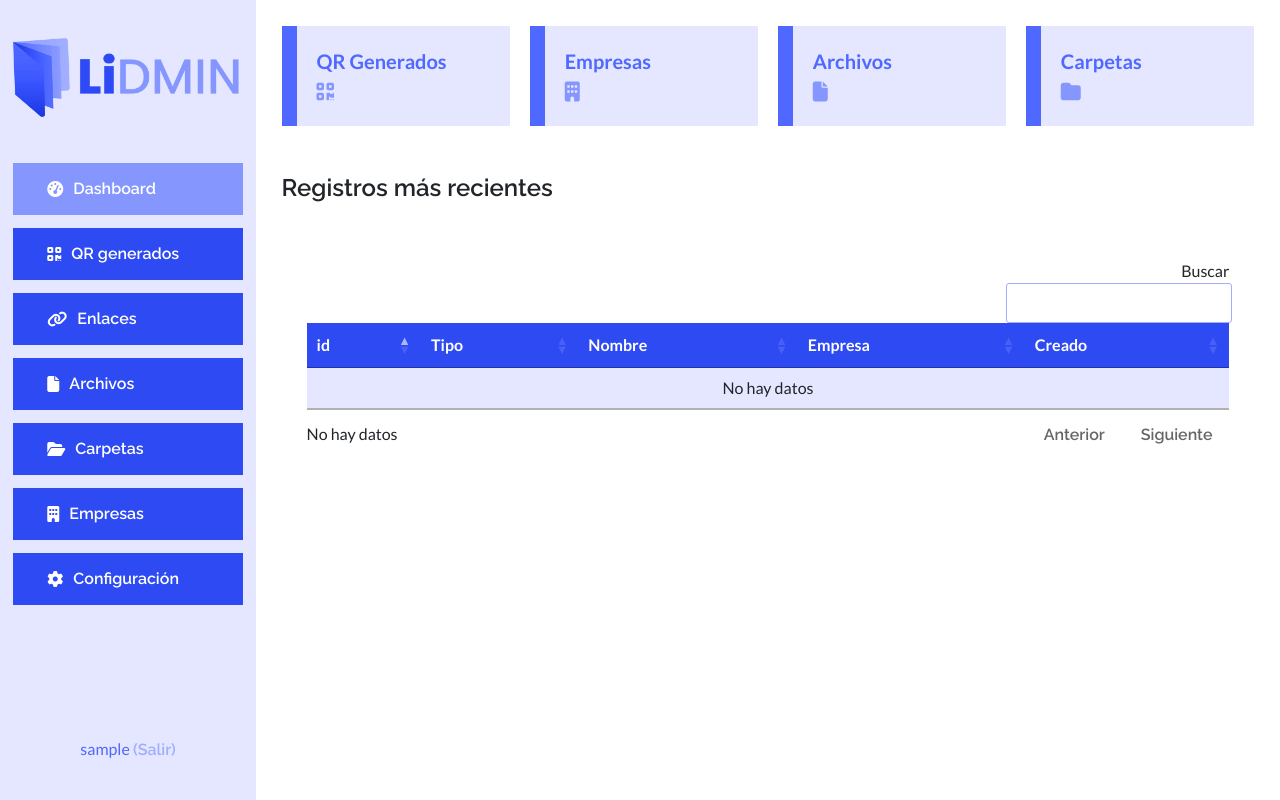
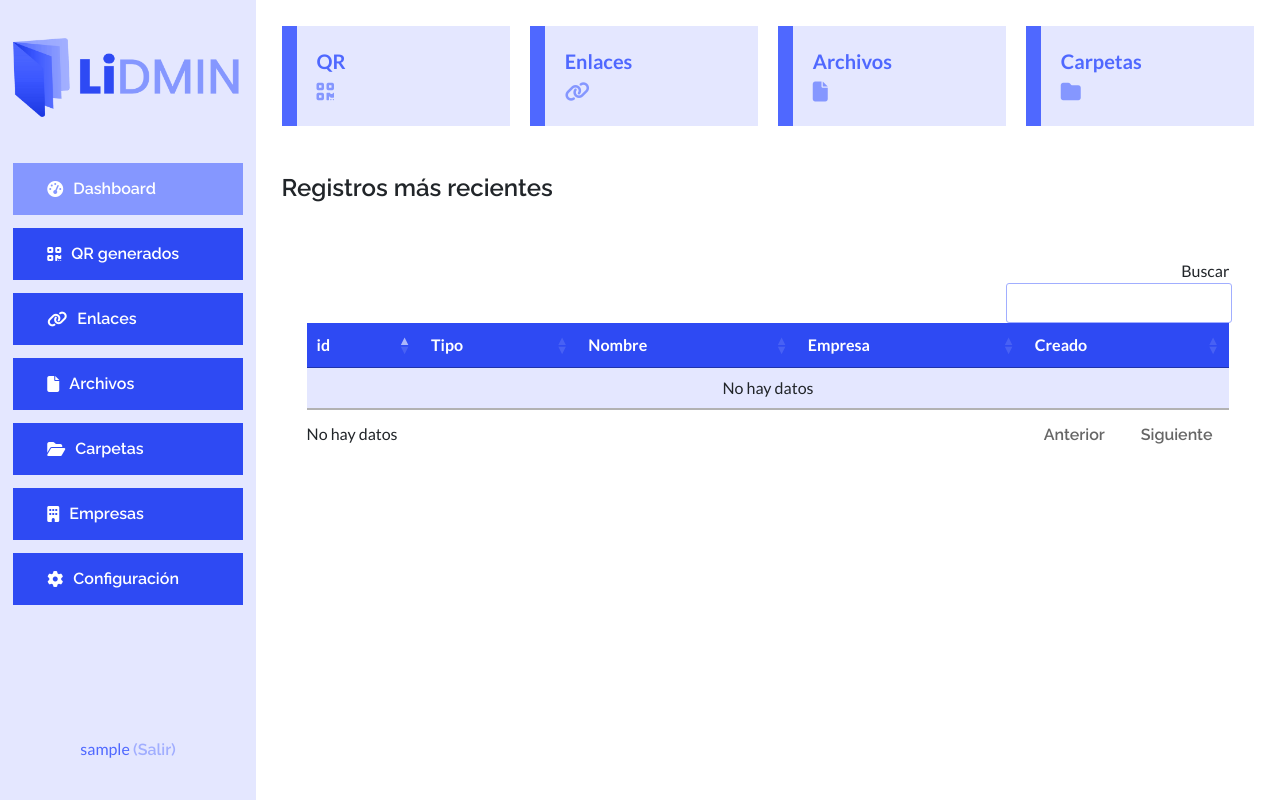
Before and after one commit to cindyita/lidmin, a PHP site: page /dashboard in a window 1280 px wide. Run offline with PHP 8.4, Linux system fonts and the light colour scheme; the visitor is signed in with stand-in values (Sample User, id 1); data that the repository does not hold is empty; a stand-in replaces the project's code that opens the database connection; some libraries are stand-ins or nearby versions.

Commit message:
nuevas estadisticas

```diff
--- a/src/views/dashboard.php
+++ b/src/views/dashboard.php
@@ -5,23 +5,23 @@ Layout::header('dashboard',['./assets/css/pages/dashboard.css']);
     <div class="stats-panel">
 
         <div class="info-card">
-            <div>QR Generados</div>
-            <span><i class="fa-solid fa-qrcode"></i> <span id="qrcount"><?php echo $stats['qr_count']; ?></span></span>
+            <div>QR</div>
+            <span><i class="fa-solid fa-qrcode"></i> <span><?php echo $stats['qr_count']; ?></span></span>
         </div>
 
         <div class="info-card">
-            <div>Empresas</div>
-            <span><i class="fa-solid fa-building"></i> <span id="companycount"><?php echo $stats['company_count']; ?></span></span>
+            <div>Enlaces</div>
+            <span><i class="fa-solid fa-link"></i> <span><?php echo $stats['link_count']; ?></span></span>
         </div>
 
         <div class="info-card">
             <div>Archivos</div>
-            <span><i class="fa-solid fa-file"></i> <span id="qrcount"><?php echo $stats['file_count']; ?></span></span>
+            <span><i class="fa-solid fa-file"></i> <span><?php echo $stats['file_count']; ?></span></span>
         </div>
 
         <div class="info-card">
             <div>Carpetas</div>
-            <span><i class="fa-solid fa-folder"></i> <span id="qrcount"><?php echo $stats['folder_count']; ?></span></span>
+            <span><i class="fa-solid fa-folder"></i> <span><?php echo $stats['folder_count']; ?></span></span>
         </div>
 
     </div>
```
